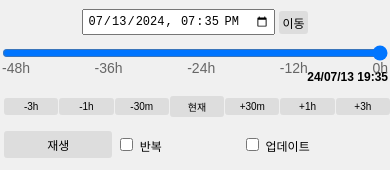
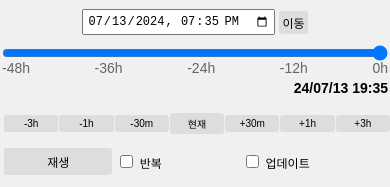
Before and after one commit to sky1522/expanded-radar, a plain HTML site: page index.html in a window 390 px wide. Shown: the part 886-1073 px from the top of the page. Drawn offline with Linux system fonts and the light colour scheme.

Commit message:
Update index.html

```diff
--- a/index.html
+++ b/index.html
@@ -118,10 +118,12 @@
             .slider-container {
                 flex-direction: column;
                 align-items: stretch;
+                margin-bottom: 10px; /* 이 부분을 추가 */
             }
             .slider-wrapper {
                 width: 100%;
                 margin-bottom: 5px;
+                margin-bottom: 10px; /* 이 부분을 추가 */
             }
             .slider {
                 width: 100%;
@@ -129,7 +131,8 @@
             #currentTime {
                 align-self: flex-end;
                 margin-left: 0;
-                font-size: 12px;
+                font-size: 14px;
+                margin-top: 5px; /* 이 부분을 추가 */
             }
             .time-buttons {
                 display: grid;
```
